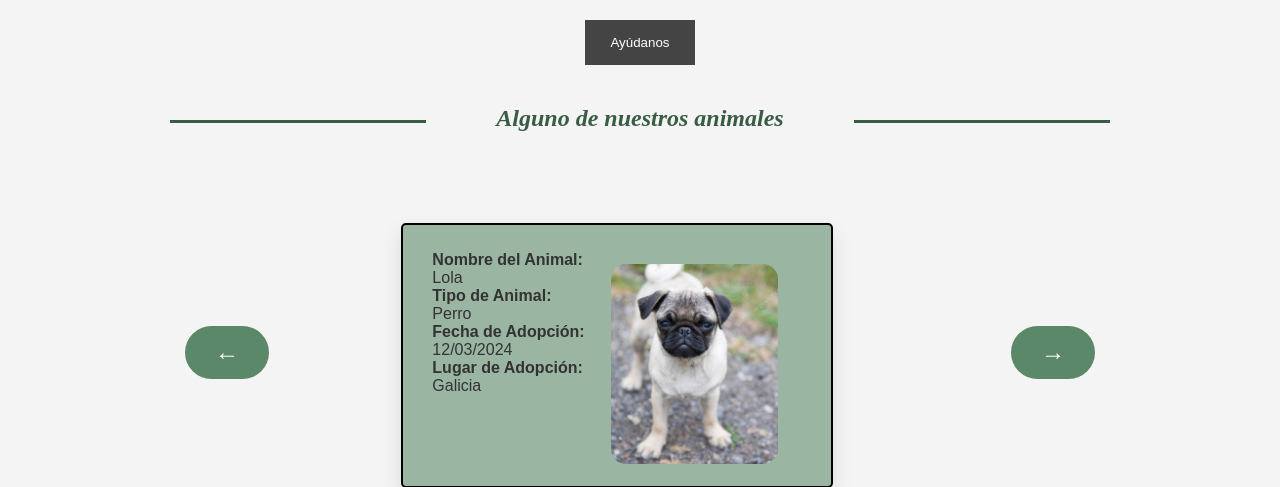
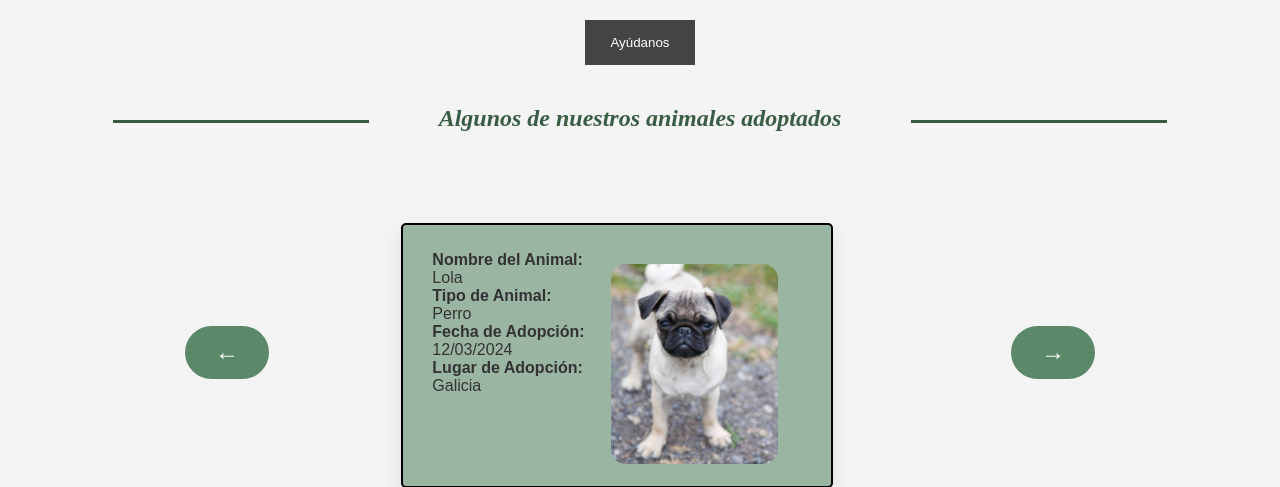
Before and after one commit to AlbaCastilla/Comparador, a PHP site: page / in a window 1280 px wide. Shown: the part 1070-1557 px from the top of the page. Run offline with PHP 8.4, Linux system fonts and the light colour scheme; some libraries are stand-ins or nearby versions.

Commit message:
quito */ que me he colado

```diff
--- a/animalesFiltrosAdmin.php
+++ b/animalesFiltrosAdmin.php
@@ -259,7 +259,7 @@ document.getElementById("etapa2").value = data.Etapa;
             <input class="input" type="submit" value="Mostrar" id="btnconsultar">
 
         </div>
-    </form>*/
+    </form>
 
     <div class="contenedorTarjetasAnimales div">
         <?php
--- a/index.php
+++ b/index.php
@@ -114,7 +114,7 @@
 
     <div class="textoTitulo2">
         <div class="antes"></div>
-        <h1>Alguno de nuestros animales</h1>
+        <h1>Algunos de nuestros animales adoptados</h1>
         <div class="despues"></div>
     </div>
 
```
